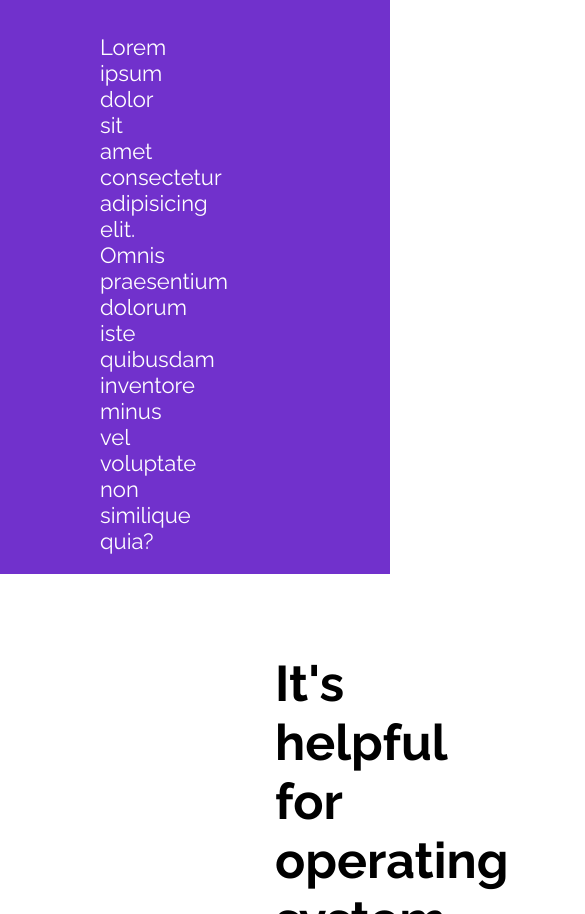
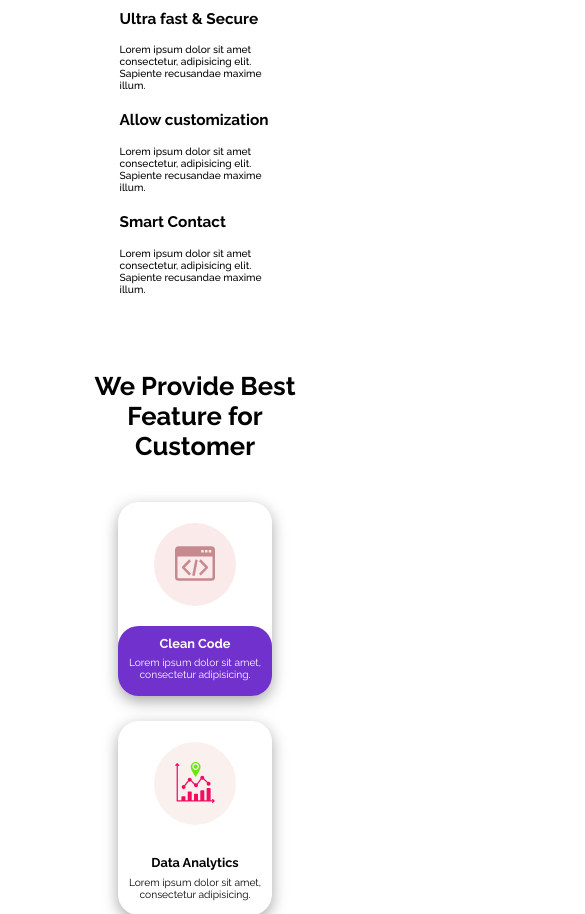
Before and after one commit to yashsaini7060/SAAS-Landing-Page-live-class-project-13, a plain HTML site: page index.html in a window 390 px wide. Shown: the part 1086-2000 px from the top of the page, 585 px wide, since content can reach past the window. Drawn offline with Linux system fonts and the light colour scheme.

Commit message:
fully responsive

```diff
--- a/css/styles.css
+++ b/css/styles.css
@@ -52,7 +52,7 @@ nav{
     font-size: 1.8rem;
     font-weight: 500;
     color: #fff;
-    border: 0.1rem solid #fff;
+    border: 0rem solid #fff;
     padding: 1.5rem 2rem;
     cursor: pointer;
 }
@@ -189,7 +189,9 @@ nav{
     margin-left: 1rem;
 }
 
-
+.red,.green,.blue{
+    height: 3rem;
+}
 
 .red{
     filter: invert(43%) sepia(100%) saturate(943%) hue-rotate(340deg) brightness(99%) contrast(92%);
@@ -205,12 +207,229 @@ nav{
 
 
 
+/* SERVER SECTION ENDS */
 
-.red,.green,.blue{
-    height: 3rem;
+/* FEATURES SECTION BEGINS */
+
+.features-section{
+    padding: 2rem 10rem;
+    display: flex;
+    flex-direction: column;
+    align-items: center;
+}
+
+.features-section h1{
+    font-size: 5rem;
+    width: 38%;
+    text-align: center;
+    margin-bottom: 8rem;
+}
+
+.cards{
+
+    width: 80%;
+    display: flex;
+    justify-content: space-between;
+    flex-wrap: wrap;
+    margin-bottom: 8rem;
+}
+
+
+.card{
+    width: 30rem;
+    display: flex;
+    flex-direction: column;
+    align-items: center;
+    border-radius: 4rem;
+    box-shadow: rgba(0, 0, 0, 0.35) 0px 5px 15px;
+
+}
+
+.logo-div{
+    padding: 4rem;
+    margin: 4rem 0rem;
+    border-radius: 50%;
+}
+
+.logo-div img{
+    height: 8rem;
+}
+
+.bottom-content{
+    /* margin-top: 2rem; */
+    text-align: center;
+    border-radius: 4rem;
+    padding: 2rem 0rem;
+}
+.active{
+    background-color: #7131CC;
+}
+
+
+.bottom-content h5{
+    font-size: 2.5rem;
+}
+
+
+.bottom-content p{
+    font-size: 2rem;
+    margin: 1rem 0rem;
+
+}
+
+.logo1{
+    background-color: #fbeaea;;
+}
+.logo2{
+    background-color: #faf1ee;;
+}
+.logo3{
+    background-color: #e8f4f7;;
+}
+.logo4{
+    background-color: #f3e6f5;;
+}
+
+.logo1>img{
+    filter: invert(70%) sepia(55%) saturate(323%) hue-rotate(308deg) brightness(80%) contrast(92%);
+}
+
+
+.logo2>img{
+    filter: invert(80%) sepia(50%) saturate(5363%) hue-rotate(335deg) brightness(105%) contrast(90%);
+}
+
+.logo3>img{
+    filter: invert(19%) sepia(21%) saturate(5260%) hue-rotate(165deg) brightness(104%) contrast(101%);
+}
+
+
+.logo4>img{
+    filter: invert(31%) sepia(14%) saturate(6505%) hue-rotate(266deg) brightness(97%) contrast(84%);
 }
 
 
 
 
-/* SERVER SECTION ENDS */
+/* FEATURES SECTION ENDS */
+
+
+/* RESPONSIVE SECTION BEGINS */
+
+@media screen and (max-width:1700px) {
+
+    html{
+        font-size: 45%;
+      }
+
+}
+
+
+@media screen and (max-width:1320px) {
+
+    html{
+        font-size: 40%;
+      }
+
+}
+
+
+
+@media screen and (max-width:1320px) {
+
+    html{
+        font-size: 35%;
+      }
+
+}
+
+
+@media screen and (max-width:1050px) {
+
+    html{
+        font-size: 30%;
+      }
+
+}
+
+
+@media screen and (max-width:850px) {
+
+    html{
+        font-size: 30%;
+      }
+
+}
+
+@media screen and (max-width:800px) {
+
+    html{
+        font-size: 28%;
+      }
+
+}
+
+
+@media screen and (max-width:800px) {
+
+    html{
+        font-size: 32%;
+    }
+
+    .list{
+        display: none;
+    }
+    .main-section{
+        flex-direction:column;
+        align-items: center;
+    }
+
+    .left-main,.right-main, .server-data, .server-img{
+        width: 80%;
+    }
+
+    .left-main h1{
+        width: 100%;
+        text-align: center;
+        font-size: 8rem;
+    }
+    .left-main p{
+        width: 100%;
+        font-size: 3rem;
+        text-align: center;
+    }
+
+
+    .server-section{
+        flex-direction:column;
+        align-items: center;
+    }
+    .server-data {
+        margin-left: 0rem;
+    }
+
+    .server-data h2{
+        width: 100%;
+        text-align: center;
+    }
+    .features{
+        align-items: center;
+    }
+
+    .features-section h1{
+        width:80%;
+    }
+
+    .feature{
+        width: 70%;
+    }
+    .cards{
+        flex-direction: column;
+        align-items: center;
+    }
+    .card{
+        margin-bottom: 5rem;
+
+    }
+
+}
--- a/index.html
+++ b/index.html
@@ -6,7 +6,7 @@
     <meta name="viewport" content="width=device-width, initial-scale=1.0" />
     <script src="https://kit.fontawesome.com/7c62ae1d5d.js" crossorigin="anonymous"></script>
     <link rel="stylesheet" href="css/styles.css" />
-    <title>Document</title>
+    <title>SAAS Page</title>
   </head>
   <body>
     <!-- NAVBAR -->
@@ -81,6 +81,57 @@
       </div>
     </div>
 
+    <!-- SERVER SECTION ENDS -->
+
+    <!-- FEATURES SECTION BEGINS -->
+
+    <div class="features-section">
+      <h1>We Provide Best Feature for Customer</h1>
+      <div class="cards">
+        <div class="card">
+          <div class="logo-div logo1">
+            <img src="assets/web-developing.svg" alt="">
+          </div>
+          <div class="bottom-content active">
+            <h5>Clean Code</h5>
+            <p>Lorem ipsum dolor sit amet, consectetur adipisicing.</p>
+          </div>
+        </div>
+
+        <div class="card">
+          <div class="logo-div logo2">
+            <img src="assets/data-analytics.svg" alt="">
+          </div>
+          <div class="bottom-content">
+            <h5>Data Analytics</h5>
+            <p>Lorem ipsum dolor sit amet, consectetur adipisicing.</p>
+          </div>
+        </div>
+
+        <div class="card">
+          <div class="logo-div logo3">
+            <img src="assets/secured-profile.svg" alt="">
+          </div>
+          <div class="bottom-content">
+            <h5>Fullly Secured</h5>
+            <p>Lorem ipsum dolor sit amet, consectetur adipisicing.</p>
+          </div>
+        </div>
+
+        <div class="card">
+          <div class="logo-div logo4">
+            <img src="assets/support.svg" alt="">
+          </div>
+          <div class="bottom-content">
+            <h5>24/7 Support</h5>
+            <p>Lorem ipsum dolor sit amet, consectetur adipisicing.</p>
+          </div>
+        </div>
+
+      </div>
+    </div>
+
+
 
 
 
```
